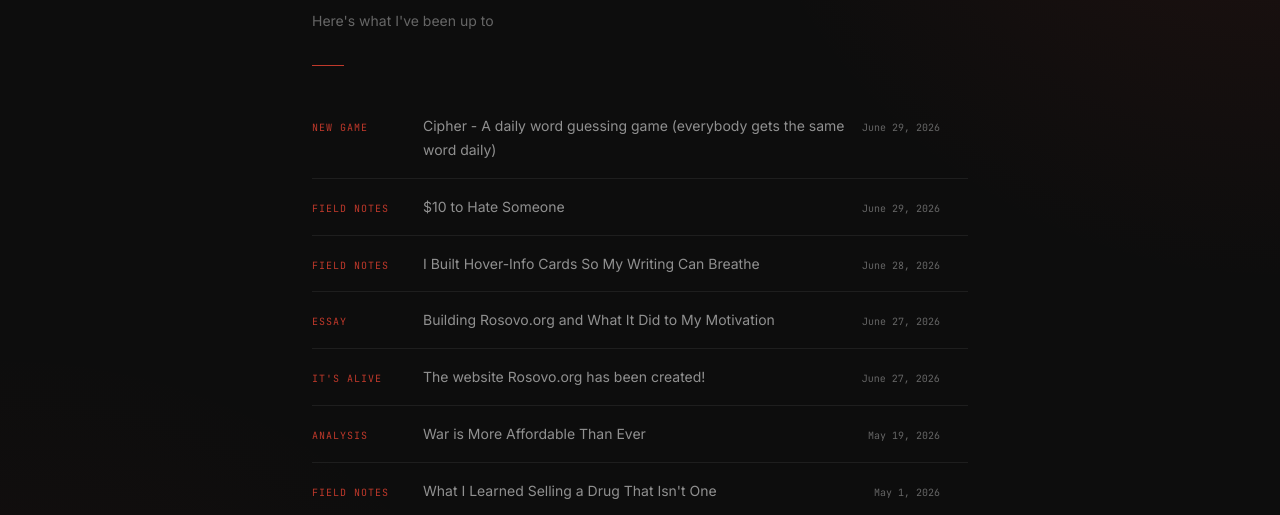
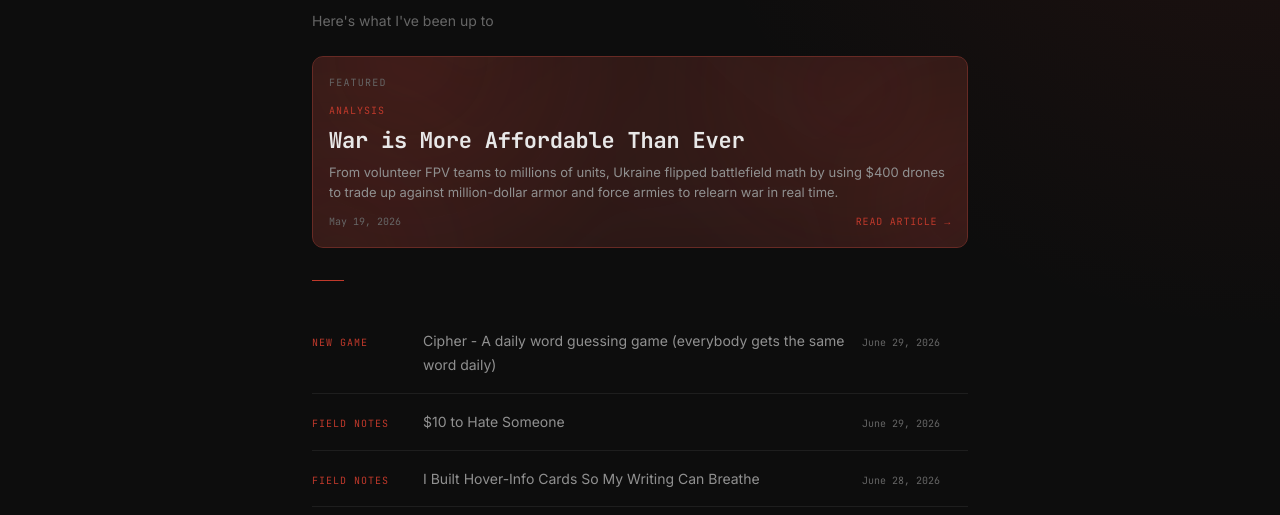
Before and after one commit to Rosovo/Website, a plain HTML site: page index.html in a window 1280 px wide. Shown: the part 285-800 px from the top of the page. Drawn offline with Linux system fonts and the light colour scheme.

Commit message:
Release v1.37

```diff
--- a/css/style.css
+++ b/css/style.css
@@ -208,6 +208,135 @@ main {
   height: 1px;
   background: var(--red);
   margin: 2rem 0;
+}
+
+.featured-slot {
+  margin-bottom: 1.6rem;
+}
+
+.featured-slot--home {
+  margin-top: 1.45rem;
+}
+
+.featured-card {
+  position: relative;
+  border: 0.5px solid color-mix(in srgb, var(--red) 45%, var(--border));
+  border-radius: 11px;
+  padding: 1.05rem 1rem;
+  background: color-mix(in srgb, var(--surface) 85%, var(--bg));
+  overflow: hidden;
+}
+
+.featured-card::before {
+  content: '';
+  position: absolute;
+  inset: -30%;
+  background:
+    radial-gradient(circle at 22% 30%, rgba(192, 57, 43, 0.38), transparent 44%),
+    radial-gradient(circle at 68% 72%, rgba(192, 57, 43, 0.27), transparent 42%);
+  filter: blur(12px);
+  opacity: 0.52;
+  transform: translate3d(0, 0, 0) scale(1);
+  animation: featuredLavaA 9s ease-in-out infinite alternate;
+  pointer-events: none;
+}
+
+.featured-card::after {
+  content: '';
+  position: absolute;
+  inset: -26%;
+  background:
+    radial-gradient(circle at 78% 24%, rgba(192, 57, 43, 0.28), transparent 40%),
+    radial-gradient(circle at 34% 74%, rgba(192, 57, 43, 0.2), transparent 44%);
+  filter: blur(10px);
+  opacity: 0.46;
+  transform: translate3d(0, 0, 0) scale(1);
+  animation: featuredLavaB 11s ease-in-out infinite alternate;
+  pointer-events: none;
+}
+
+.featured-link-wrap {
+  position: relative;
+  z-index: 1;
+  display: flex;
+  flex-direction: column;
+  gap: 0.45rem;
+}
+
+.featured-label {
+  position: relative;
+  z-index: 1;
+  font-family: var(--mono);
+  font-size: 10px;
+  letter-spacing: 0.12em;
+  text-transform: uppercase;
+  color: var(--text-dim);
+  margin-bottom: 0.7rem;
+}
+
+.featured-title {
+  font-family: var(--mono);
+  font-size: clamp(17px, 2.8vw, 22px);
+  line-height: 1.28;
+  letter-spacing: -0.01em;
+  color: var(--text);
+}
+
+.featured-summary {
+  font-size: 13px;
+  line-height: 1.55;
+  color: var(--text-muted);
+}
+
+.featured-meta {
+  margin-top: 0.25rem;
+  display: flex;
+  align-items: center;
+  justify-content: space-between;
+  gap: 0.55rem;
+  flex-wrap: wrap;
+}
+
+.featured-link {
+  font-family: var(--mono);
+  font-size: 10px;
+  letter-spacing: 0.08em;
+  text-transform: uppercase;
+  color: var(--red);
+}
+
+.featured-link-wrap:hover .featured-title {
+  color: color-mix(in srgb, var(--text) 92%, var(--red));
+}
+
+.featured-link-wrap:hover .featured-link {
+  color: color-mix(in srgb, var(--red) 88%, var(--text));
+}
+
+@keyframes featuredLavaA {
+  0%,
+  100% {
+    opacity: 0.42;
+    transform: translate3d(-9%, 4%, 0) scale(0.98);
+  }
+
+  50% {
+    opacity: 0.62;
+    transform: translate3d(11%, -8%, 0) scale(1.16);
+  }
+}
+
+@keyframes featuredLavaB {
+  0%,
+  100% {
+    opacity: 0.34;
+    transform: translate3d(8%, -6%, 0) scale(0.98);
+  }
+
+  50% {
+    opacity: 0.56;
+    transform: translate3d(-12%, 9%, 0) scale(1.18);
+  }
 }
 
 .page-title {
@@ -817,6 +946,10 @@ a.game-card:focus-visible {
   .article-date {
     font-size: 9px;
   }
+
+  .featured-card {
+    padding: 0.95rem 0.85rem;
+  }
 }
 
 @media (max-width: 380px) {
@@ -845,4 +978,16 @@ a.game-card:focus-visible {
     opacity: 1;
     transform: none;
   }
+
+  .featured-card::before {
+    animation: none;
+    opacity: 0.3;
+    transform: none;
+  }
+
+  .featured-card::after {
+    animation: none;
+    opacity: 0.26;
+    transform: none;
+  }
 }
--- a/data/articles.json
+++ b/data/articles.json
@@ -50,6 +50,7 @@
   {
     "id": "war-affordable",
     "kind": "article",
+    "featured": true,
     "title": "War is More Affordable Than Ever",
     "tag": "Analysis",
     "date": "2026-05-19",
--- a/index.html
+++ b/index.html
@@ -51,6 +51,7 @@
         <h1 class="hero-name fade-in">ROSOVO</h1>
 
         <div class="hero-sub fade-in">Here's what I've been up to</div>
+        <div data-home-featured></div>
         <div class="hero-divider fade-in"></div>
 
         <div class="hero-articles" data-home-feed></div>
--- a/js/main.js
+++ b/js/main.js
@@ -23,7 +23,9 @@ document.addEventListener('DOMContentLoaded', async () => {
     ensureFooter();
 
     const entries = await loadEntries();
+    renderHomeFeatured(entries);
     renderHomeFeed(entries);
+    renderArticlesFeatured(entries);
     renderArticlesFeed(entries);
     enhanceArticlePage(entries);
 
@@ -241,6 +243,61 @@ function renderArticlesFeed(entries) {
 
     container.innerHTML = articleEntries.map(entry => renderFeedEntry(entry, true)).join('');
     setupArticlesFilters(container, articleEntries);
+}
+
+function getFeaturedArticle(entries) {
+    return entries.find(entry => entry.kind === 'article' && entry.featured === true && entry.path) || null;
+}
+
+function renderHomeFeatured(entries) {
+    const container = document.querySelector('[data-home-featured]');
+    if (!container) {
+        return;
+    }
+
+    const featured = getFeaturedArticle(entries);
+    if (!featured) {
+        container.innerHTML = '';
+        return;
+    }
+
+    container.innerHTML = renderFeaturedCard(featured, 'home');
+}
+
+function renderArticlesFeatured(entries) {
+    const container = document.querySelector('[data-articles-featured]');
+    if (!container) {
+        return;
+    }
+
+    const featured = getFeaturedArticle(entries);
+    if (!featured) {
+        container.innerHTML = '';
+        return;
+    }
+
+    container.innerHTML = renderFeaturedCard(featured, 'articles');
+}
+
+function renderFeaturedCard(entry, context) {
+    const scopeClass = context === 'home' ? 'featured-slot--home' : 'featured-slot--articles';
+
+    return `
+        <section class="featured-slot fade-in ${scopeClass}" aria-label="Featured article">
+            <div class="featured-card">
+                <div class="featured-label">Featured</div>
+                <a href="${rootPrefix}${entry.path}" class="featured-link-wrap">
+                    <span class="article-tag">${entry.tag}</span>
+                    <h2 class="featured-title">${entry.title}</h2>
+                    <p class="featured-summary">${entry.description || ''}</p>
+                    <div class="featured-meta">
+                        <span class="article-date">${entry.dateLabel}</span>
+                        <span class="featured-link">Read article →</span>
+                    </div>
+                </a>
+            </div>
+        </section>
+    `;
 }
 
 function renderFeedEntry(entry, listOnlyArticles) {
```
Also changed, not shown: about.html (+1 -1 lines), articles.html (+1 -0 lines).
